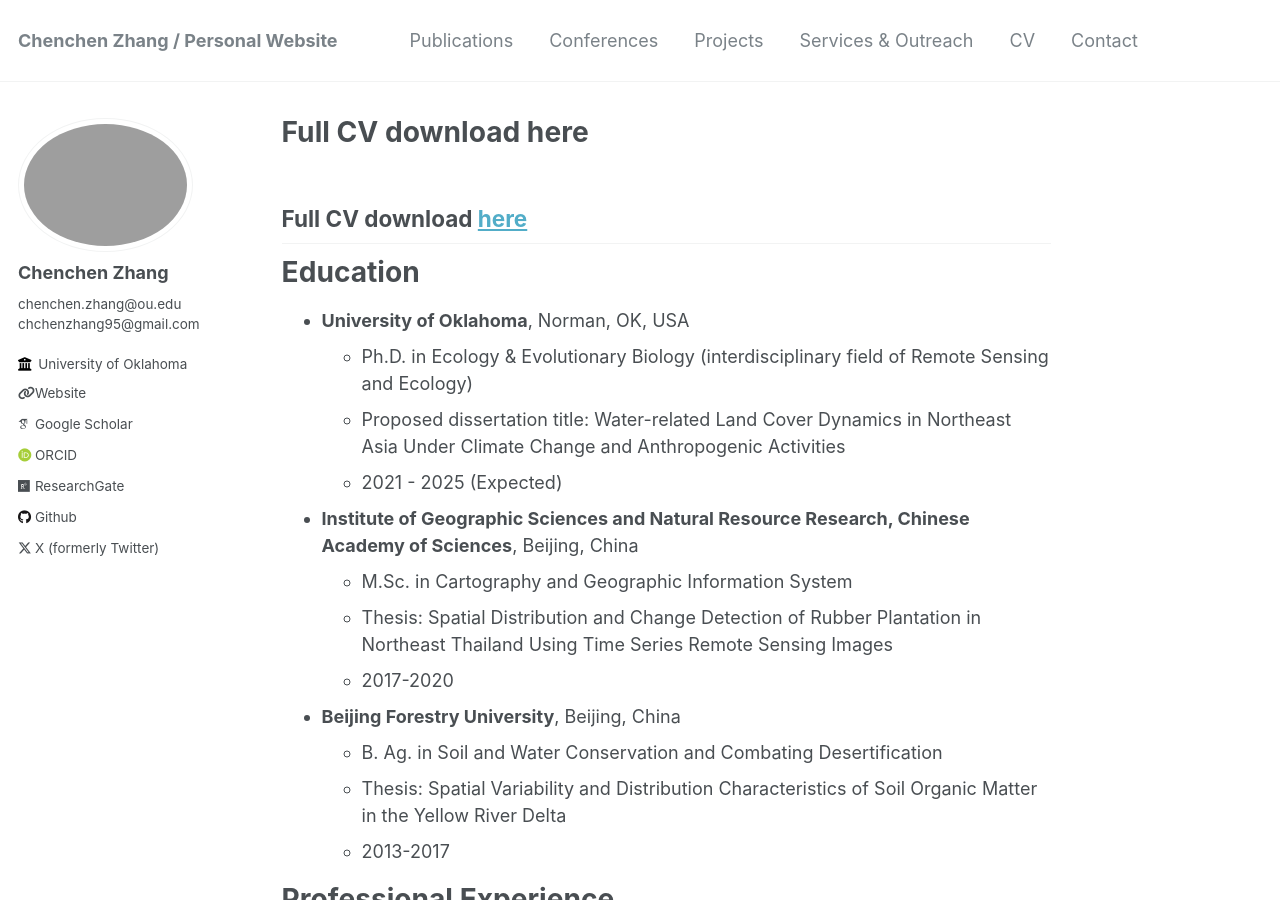
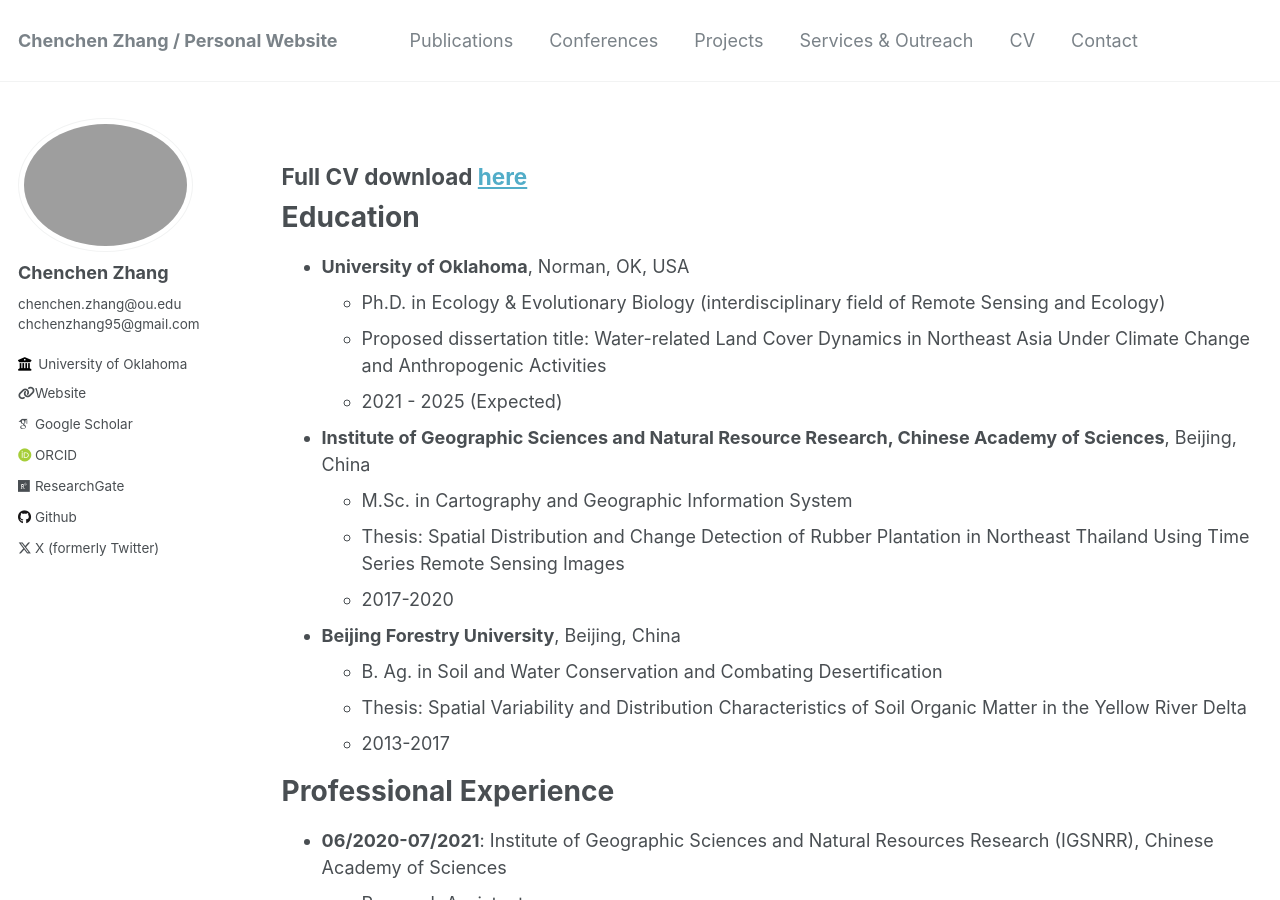
Before and after one commit to rszcc/rszcc.github.io, a Jekyll site: the page built from _pages/cv.md, in a window 1280 px wide and 900 px high. Built offline with Jekyll 4.4.1, drawn with Linux system fonts in a browser that asks for light colours; some web fonts are replaced; our own code applies the rules of GitHub Pages for plain Markdown files; part of the change alters nothing that is shown.

Commit message:
Update cv.md

```diff
--- a/_pages/cv.md
+++ b/_pages/cv.md
@@ -1,3 +1,14 @@
+---
+layout: archive
+title: ""
+permalink: /cv/
+author_profile: true
+redirect_from:
+  - /resume
+---
+
+{% include base_path %}
+
 Full CV download [here](http://rszcc.github.io/files/CV_Chenchen_Zhang_full_20240718.pdf)
 ----
 
```
